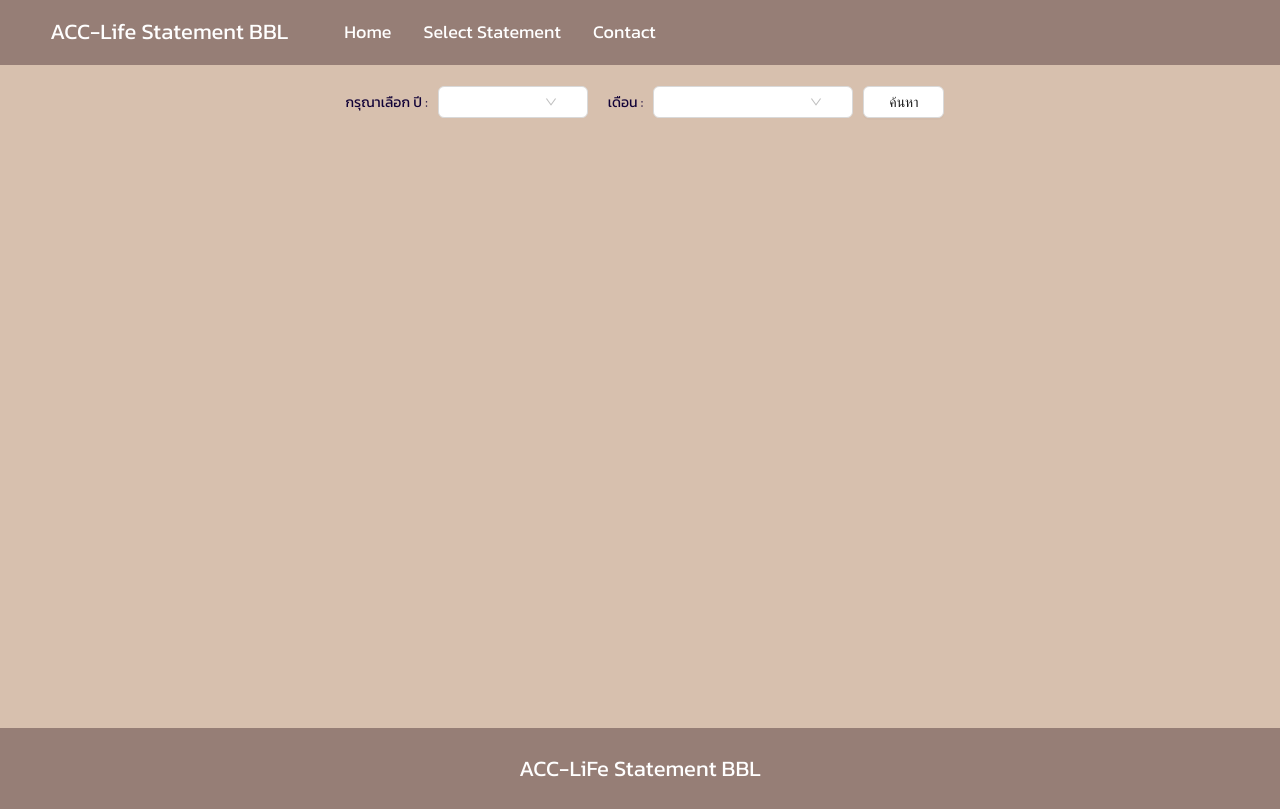
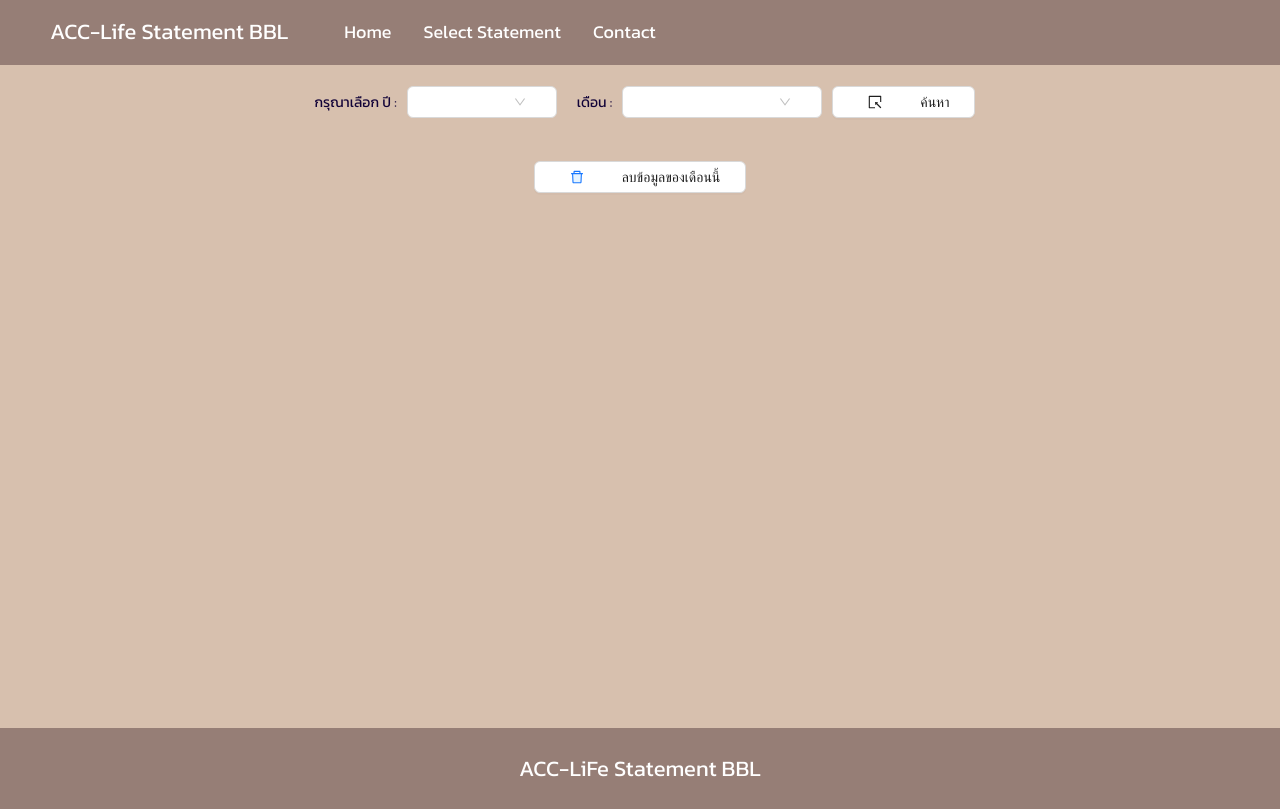
Before and after one commit to PetchThanisorn/af-transaction-log-frontend, a React (Vite) app: page /SelectStatement in a window 1280 px wide. Built offline with nearby package versions, Linux system fonts and the light colour scheme; no server answers.

Commit message:
added delete

```diff
--- a/src/components/SelectStatement/Select.jsx
+++ b/src/components/SelectStatement/Select.jsx
@@ -1,5 +1,5 @@
 import React, { useState, useEffect } from "react";
-import { SelectOutlined, DeleteTwoTone, DownOutlined } from "@ant-design/icons";
+import { SelectOutlined, DeleteTwoTone } from "@ant-design/icons";
 import {
   Space,
   Table,
@@ -144,19 +144,19 @@
         onClick={(e) => {
           selectApi()
         }}
+        icon = {<SelectOutlined />}
       >
         ค้นหา
       </Button>
       </div>
       <div style= {list.length == 0 ? {display : "none"} : null}>
      <Table dataSource={list} columns={columns} />
-     <Button
-        onClick={(e) => {}}
-      >
-        ลบข้อมูลของเดือนนี้
-      </Button>
       </div>
 
+
+      <Button icon = {<DeleteTwoTone />} onClick={""}>
+        ลบข้อมูลของเดือนนี้
+        </Button>
     </div>
   );
 }
```
